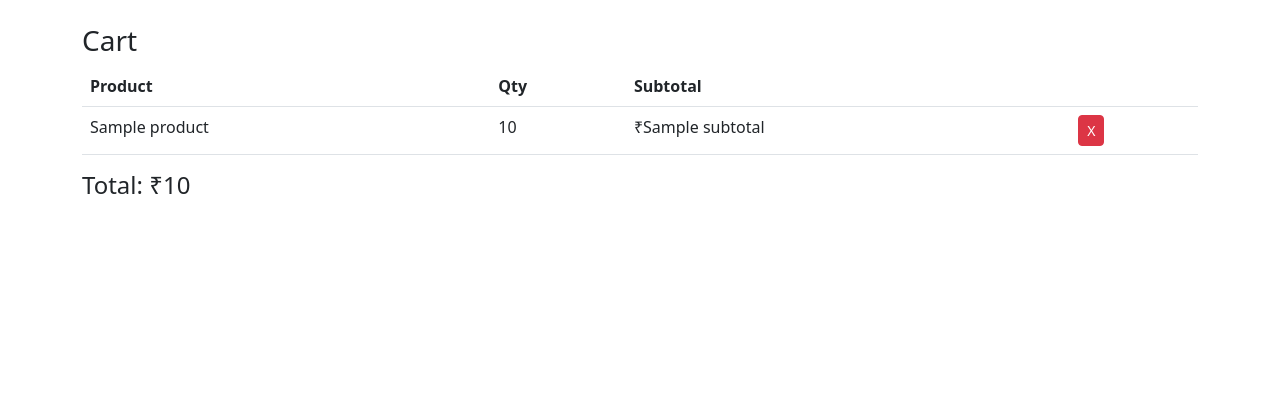
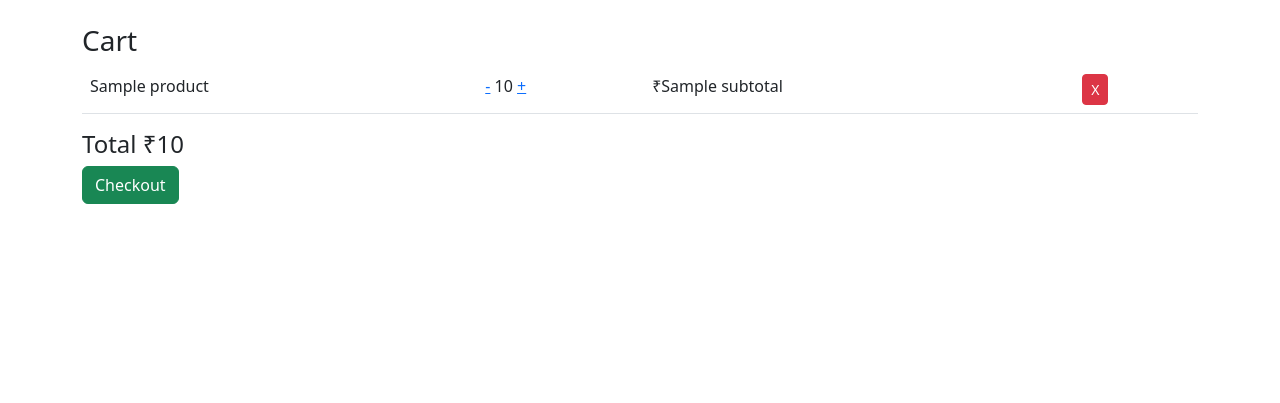
Before and after one commit to elangosakthivel-124/ecommerce, a Django app: template templates/cart.html in a window 1280 px wide. Shown: the part 56-459 px from the top of the page. Run offline with Django 3.2, Linux system fonts and the light colour scheme; the template is opened without the code that fills it: most values are stand-ins (such as "Sample title", 1, 10 or a date in 2020).

Commit message:
Enhance cart layout with quantity adjustment links

```diff
--- a/templates/cart.html
+++ b/templates/cart.html
@@ -5,26 +5,31 @@
 
 <table class="table">
 
-<tr>
-<th>Product</th>
-<th>Qty</th>
-<th>Subtotal</th>
-<th></th>
-</tr>
-
 {% for p in products %}
 
 <tr>
 <td>{{ p.name }}</td>
-<td>{{ p.qty }}</td>
+
+<td>
+<a href="/subqty/{{p.id}}/">-</a>
+{{ p.qty }}
+<a href="/addqty/{{p.id}}/">+</a>
+</td>
+
 <td>₹{{ p.subtotal }}</td>
-<td><a href="/remove/{{p.id}}/" class="btn btn-sm btn-danger">X</a></td>
+
+<td>
+<a href="/remove/{{p.id}}/" class="btn btn-sm btn-danger">X</a>
+</td>
+
 </tr>
 
 {% endfor %}
 
 </table>
 
-<h4>Total: ₹{{ total }}</h4>
+<h4>Total ₹{{ total }}</h4>
+
+<a href="/checkout/" class="btn btn-success">Checkout</a>
 
 {% endblock %}
```
